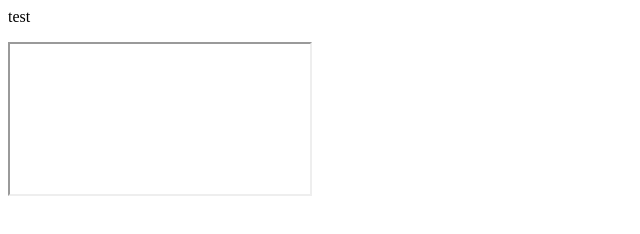
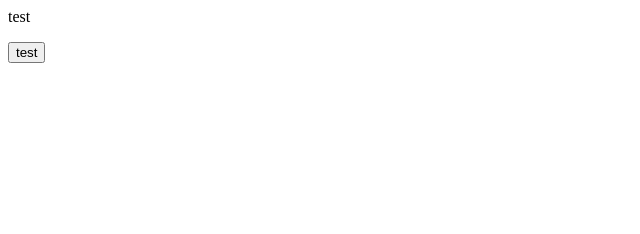
Before and after one commit to gryffonx/webusb, a plain HTML site: page index.htm in a window 1280 px wide. Shown: the whole page, without its empty margins (0-640 px from the left). Drawn offline with Linux system fonts and the light colour scheme.

Commit message:
Update index.htm

```diff
--- a/index.htm
+++ b/index.htm
@@ -1,6 +1,7 @@
 <html>
-  <head>
+  <head allowpaymentrequest allow="usb; fullscreen">
     <script>
+      function connectUSBDevice(){
           navigator.usb.requestDevice({ filters: [{ vendorId: 0x0acd }] }) //ID Tech USB Hex ID
           .then(device => {
             console.log(device.productName);
@@ -15,17 +16,12 @@
               console.log(device.manufacturerName);
             });
           })
-
-
+      }
     </script>
-
   </head>
 <body>
   <p>test</p>
-    <iframe allowpaymentrequest allow="usb; fullscreen">
-
-
-  </iframe>
+<input type="button" onclick="connectUSBDevice" value="test" />
 
 </body>
 </html>
```
Lines whose indentation alone changed are shown as unchanged.
